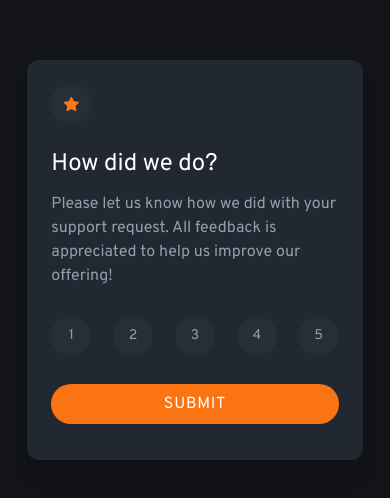
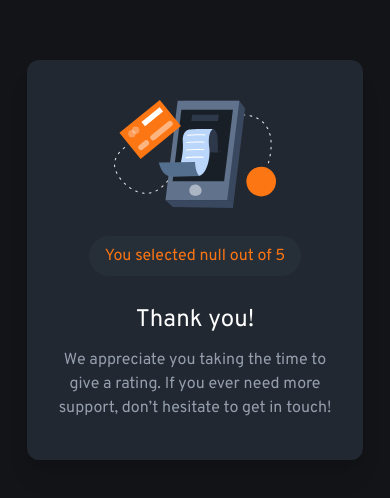
Before and after one commit to tiagobw/interactive-rating-component, a React (Create React App) app: page / in a window 390 px wide. Shown: the part 162-660 px from the top of the page. Built offline with nearby package versions, Linux system fonts and the light colour scheme; the HTML template or start-up script is replaced by a standard one.

Commit message:
finish RateCardAfterSubmit mobile

```diff
--- a/src/App.tsx
+++ b/src/App.tsx
@@ -7,7 +7,7 @@ const values = [1, 2, 3, 4, 5];
 
 function App() {
   const [selectedValue, setSelectedValue] = useState<number | null>(null);
-  const [isSubmitted, setIsSubmitted] = useState(false);
+  const [isSubmitted, setIsSubmitted] = useState(true);
 
   const handleSelectValue = (value: number) => {
     setSelectedValue(value);
--- a/src/components/Rate/RateCardAfterSubmit.tsx
+++ b/src/components/Rate/RateCardAfterSubmit.tsx
@@ -13,10 +13,10 @@ type RateCardAfterSubmitProps = {
 
 const RateCardAfterSubmit = ({ selectedValue }: RateCardAfterSubmitProps) => {
   return (
-    <RateCardLayout>
-      <RateText heading={heading} paragraph={paragraph} />
-      <IllustrationThankYou />
-      <p>{`You selected ${selectedValue} out of 5`}</p>
+    <RateCardLayout classNameProps='py-10'>
+      <RateText classNameProps='text-center' heading={heading} paragraph={paragraph} />
+      <IllustrationThankYou className='-order-2 self-center' />
+      <p className='-order-1 self-center bg-medium-dark-grey text-orange py-2 px-4 my-7 rounded-3xl'>{`You selected ${selectedValue} out of 5`}</p>
     </RateCardLayout>
   );
 };
--- a/src/components/Rate/RateCardBeforeSubmit.tsx
+++ b/src/components/Rate/RateCardBeforeSubmit.tsx
@@ -22,8 +22,8 @@ const RateCardBeforeSubmit = ({
   handleSubmit,
 }: RateCardBeforeSubmitProps) => {
   return (
-    <RateCardLayout>
-      <RateText heading={heading} paragraph={paragraph} />
+    <RateCardLayout classNameProps=''>
+      <RateText classNameProps='' heading={heading} paragraph={paragraph} />
       <div className='-order-1 bg-medium-dark-grey self-start p-3 rounded-full mb-6'>
         <IconStar className='scale-90' />
       </div>
--- a/src/components/Rate/RateCardLayout.tsx
+++ b/src/components/Rate/RateCardLayout.tsx
@@ -1,10 +1,13 @@
 type RateCardLayoutProps = {
   children: React.ReactNode;
+  classNameProps: string;
 };
 
-const RateCardLayout = ({ children }: RateCardLayoutProps) => {
+const RateCardLayout = ({ children, classNameProps }: RateCardLayoutProps) => {
   return (
-    <article className='flex flex-col w-[86%] p-6 m-0 bg-dark-grey rounded-xl shadow-xl'>
+    <article
+      className={`flex flex-col w-[86%] p-6 m-0 bg-dark-grey rounded-xl shadow-xl ${classNameProps}`}
+    >
       {children}
     </article>
   );
--- a/src/components/Rate/RateText.tsx
+++ b/src/components/Rate/RateText.tsx
@@ -1,13 +1,16 @@
 type RateTextProps = {
   heading: string;
   paragraph: string;
+  classNameProps: string;
 };
 
-const RateText = ({ heading, paragraph }: RateTextProps) => {
+const RateText = ({ heading, paragraph, classNameProps }: RateTextProps) => {
   return (
     <>
-      <h1 className='text-white text-2xl mb-3'>{heading}</h1>
-      <p className='text-light-grey'>{paragraph}</p>
+      <h1 className={`text-white text-2xl mb-3 ${classNameProps}`}>
+        {heading}
+      </h1>
+      <p className={`text-light-grey ${classNameProps}`}>{paragraph}</p>
     </>
   );
 };
```
